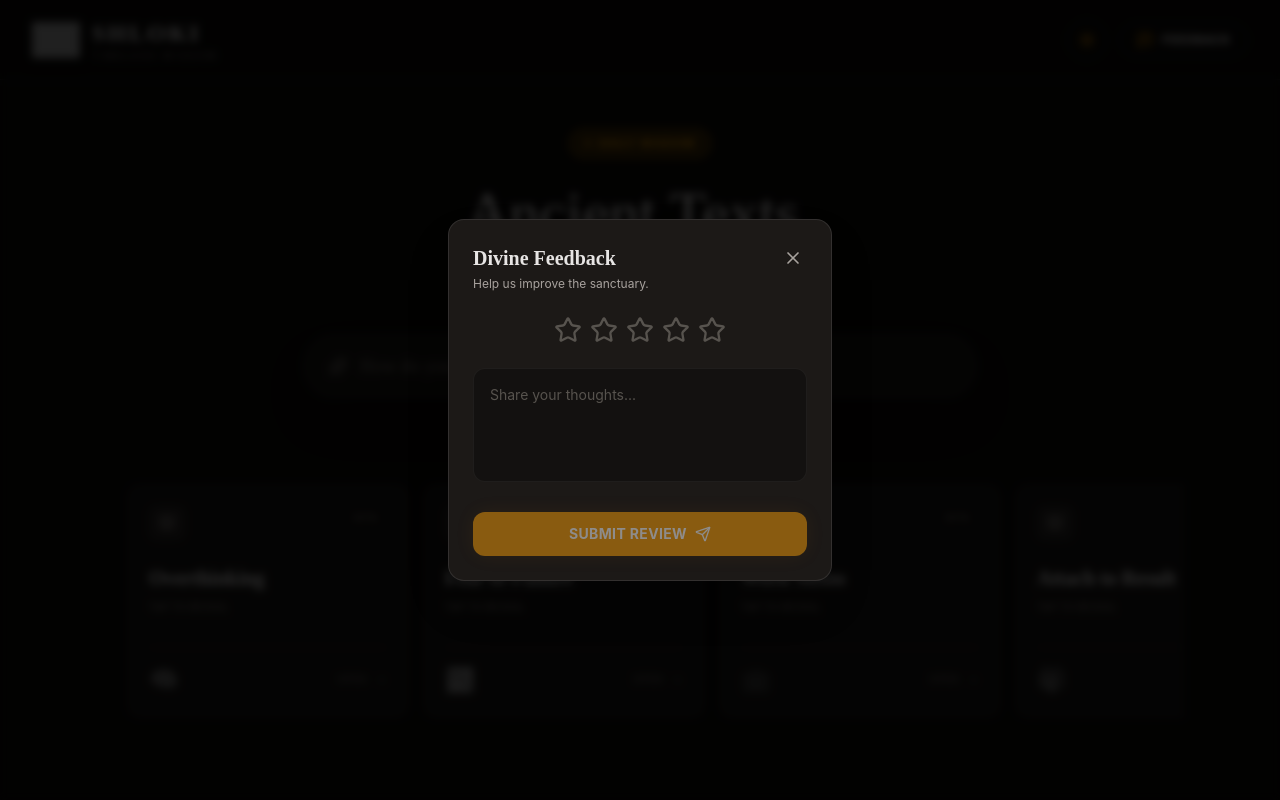
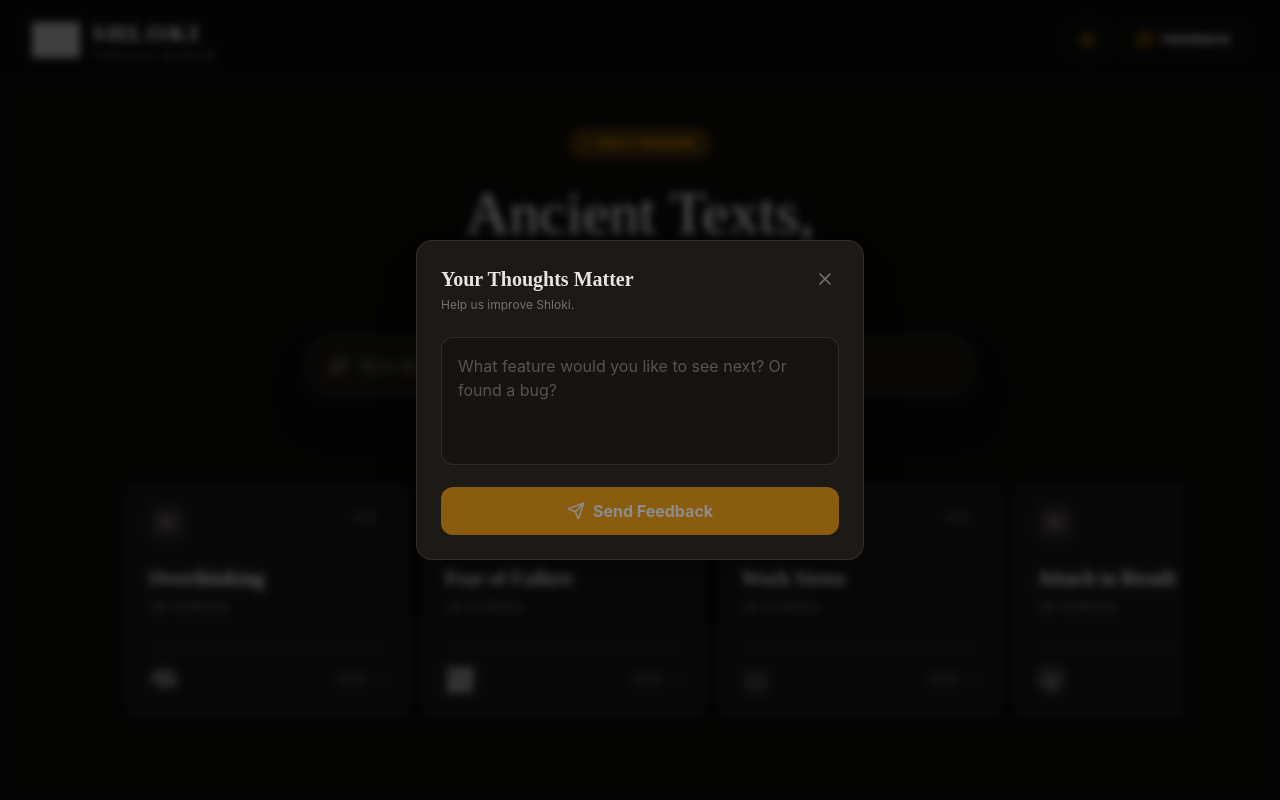
Before and after one commit to sharsh07-dev/shloki, a React (Vite) app: page / in a window 1280 px wide. Both pictures are taken after a click on the button "FEEDBACK". Shown: the top 800 px of the page. Built offline with nearby package versions, Linux system fonts and the light colour scheme; grey boxes are pictures that could not be loaded.

Commit message:
power of laws

```diff
--- a/package.json
+++ b/package.json
@@ -10,6 +10,7 @@
     "preview": "vite preview"
   },
   "dependencies": {
+    "@supabase/supabase-js": "^2.90.1",
     "clsx": "^2.1.1",
     "firebase": "^12.8.0",
     "framer-motion": "^12.27.0",
--- a/src/components/ui/FeedbackModal.jsx
+++ b/src/components/ui/FeedbackModal.jsx
@@ -1,116 +1,113 @@
 import { useState } from 'react';
-import { motion, AnimatePresence } from 'framer-motion';
-import { X, Star, Send } from 'lucide-react';
+import { X, Send, CheckCircle, Loader } from 'lucide-react';
 import useStore from '../../store/useStore';
+import { supabase } from '../../lib/supabaseClient'; // <--- IMPORT THIS
 
 export default function FeedbackModal() {
   const { isFeedbackOpen, toggleFeedback } = useStore();
-  const [rating, setRating] = useState(0);
-  const [hoverRating, setHoverRating] = useState(0);
-  const [isSubmitting, setIsSubmitting] = useState(false);
+  const [message, setMessage] = useState('');
+  const [rating, setRating] = useState(null); // Optional: if you want star ratings
+  const [status, setStatus] = useState('idle'); // idle | submitting | success | error
 
-  const handleSubmit = (e) => {
+  if (!isFeedbackOpen) return null;
+
+  const handleSubmit = async (e) => {
     e.preventDefault();
-    setIsSubmitting(true);
+    if (!message.trim()) return;
 
-    // Simulate Backend Call
+    setStatus('submitting');
+
+    try {
+      // === 1. SEND DATA TO SUPABASE ===
+      const { error } = await supabase
+        .from('feedback')
+        .insert([{ message: message, rating: rating }]);
+
+      if (error) throw error;
+
+      // === 2. SUCCESS STATE ===
+      setStatus('success');
       setTimeout(() => {
-      setIsSubmitting(false);
         toggleFeedback();
-      setRating(0);
-      alert("Thank you. Your words have been received. 🙏");
-    }, 1500);
+        setStatus('idle');
+        setMessage('');
+        setRating(null);
+      }, 2000);
+
+    } catch (error) {
+      console.error('Error submitting feedback:', error);
+      setStatus('error');
+    }
   };
 
   return (
-    <AnimatePresence>
-      {isFeedbackOpen && (
-        <>
+    <div className="fixed inset-0 z-[100] flex items-center justify-center px-4">
       {/* Backdrop */}
-          <motion.div
-            initial={{ opacity: 0 }}
-            animate={{ opacity: 1 }}
-            exit={{ opacity: 0 }}
+      <div
+        className="absolute inset-0 bg-black/60 backdrop-blur-sm"
         onClick={toggleFeedback}
-            className="fixed inset-0 bg-black/80 backdrop-blur-sm z-[60]"
       />
 
-          {/* Modal Container */}
-          <div className="fixed inset-0 z-[70] flex items-center justify-center p-4 pointer-events-none">
-            <motion.div
-              initial={{ scale: 0.9, opacity: 0, y: 20 }}
-              animate={{ scale: 1, opacity: 1, y: 0 }}
-              exit={{ scale: 0.9, opacity: 0, y: 20 }}
-              className="w-full max-w-sm bg-spiritual-card border border-white/10 rounded-2xl shadow-2xl pointer-events-auto overflow-hidden"
-            >
+      {/* Modal Content */}
+      <div className="relative w-full max-w-md bg-stone-900 border border-white/10 rounded-2xl p-6 shadow-2xl animate-in zoom-in-95 duration-200">
+
         {/* Header */}
-              <div className="p-6 pb-2 flex justify-between items-start">
+        <div className="flex justify-between items-start mb-6">
           <div>
-                  <h3 className="font-serif text-xl text-parchment font-bold">Divine Feedback</h3>
-                  <p className="text-parchment-dim text-xs mt-1">Help us improve the sanctuary.</p>
+            <h2 className="text-xl font-serif text-parchment font-bold">Your Thoughts Matter</h2>
+            <p className="text-stone-500 text-xs mt-1">Help us improve Shloki.</p>
           </div>
           <button
             onClick={toggleFeedback}
-                  className="p-1 rounded-full hover:bg-white/5 text-parchment-dim hover:text-white transition-colors"
+            className="text-stone-500 hover:text-white transition-colors p-1"
           >
             <X size={20} />
           </button>
         </div>
 
-              {/* Form */}
-              <form onSubmit={handleSubmit} className="p-6 pt-4 space-y-6">
+        {/* Success View */}
+        {status === 'success' ? (
+          <div className="flex flex-col items-center justify-center py-8 text-center animate-in fade-in">
+            <CheckCircle size={48} className="text-green-500 mb-4" />
+            <h3 className="text-lg text-white font-bold">Thank You!</h3>
+            <p className="text-stone-400 text-sm">Your wisdom has been received.</p>
+          </div>
+        ) : (
+          /* Form View */
+          <form onSubmit={handleSubmit} className="space-y-4">
+            <textarea
+              className="w-full h-32 bg-black/20 border border-white/10 rounded-xl p-4 text-parchment placeholder:text-stone-600 focus:border-saffron focus:ring-1 focus:ring-saffron/50 outline-none resize-none transition-all"
+              placeholder="What feature would you like to see next? Or found a bug?"
+              value={message}
+              onChange={(e) => setMessage(e.target.value)}
+              disabled={status === 'submitting'}
+            />
 
-                {/* Star Rating */}
-                <div className="flex justify-center gap-2">
-                  {[1, 2, 3, 4, 5].map((star) => (
+            {/* Error Message */}
+            {status === 'error' && (
+              <p className="text-red-400 text-xs text-center">Failed to send. Please try again.</p>
+            )}
+
             <button
-                      key={star}
-                      type="button"
-                      onMouseEnter={() => setHoverRating(star)}
-                      onMouseLeave={() => setHoverRating(0)}
-                      onClick={() => setRating(star)}
-                      className="transition-transform hover:scale-110 focus:outline-none"
+              type="submit"
+              disabled={!message.trim() || status === 'submitting'}
+              className="w-full py-3 bg-saffron hover:bg-amber-600 text-white font-bold rounded-xl transition-all disabled:opacity-50 disabled:cursor-not-allowed flex items-center justify-center gap-2"
             >
-                      <Star
-                        size={28}
-                        fill={(hoverRating || rating) >= star ? "#d97706" : "transparent"}
-                        className={(hoverRating || rating) >= star ? "text-saffron" : "text-stone-600"}
-                      />
-                    </button>
-                  ))}
-                </div>
-
-                {/* Text Area */}
-                <div className="relative">
-                  <textarea
-                    placeholder="Share your thoughts..."
-                    required
-                    rows="4"
-                    className="w-full bg-black/30 border border-white/5 rounded-xl p-4 text-parchment text-sm placeholder:text-stone-600 focus:outline-none focus:border-saffron/50 transition-colors resize-none"
-                  ></textarea>
-                </div>
-
-                {/* Submit Button */}
-                <button
-                  type="button"
-                  onClick={handleSubmit}
-                  disabled={isSubmitting || rating === 0}
-                  className="w-full py-3 bg-saffron text-white rounded-xl font-bold text-sm tracking-wide uppercase shadow-glow hover:bg-saffron-light disabled:opacity-50 disabled:cursor-not-allowed flex items-center justify-center gap-2 transition-all"
-                >
-                  {isSubmitting ? (
-                    <span className="animate-pulse">Sending...</span>
+              {status === 'submitting' ? (
+                <>
+                  <Loader size={18} className="animate-spin" />
+                  Sending...
+                </>
               ) : (
                 <>
-                      <span>Submit Review</span>
-                      <Send size={16} />
+                  <Send size={18} />
+                  Send Feedback
                 </>
               )}
             </button>
           </form>
-            </motion.div>
+        )}
       </div>
-        </>
-      )}
-    </AnimatePresence>
+    </div>
   );
 }
--- /dev/null
+++ b/src/lib/supabaseClient.js
@@ -0,0 +1,6 @@
+import { createClient } from '@supabase/supabase-js'
+
+const supabaseUrl = 'https://fzliigdltdpdadsreljd.supabase.co'
+const supabaseKey = 'eyJhbGciOiJIUzI1NiIsInR5cCI6IkpXVCJ9.eyJpc3MiOiJzdXBhYmFzZSIsInJlZiI6ImZ6bGlpZ2RsdGRwZGFkc3JlbGpkIiwicm9sZSI6ImFub24iLCJpYXQiOjE3Njg5MDYyNDAsImV4cCI6MjA4NDQ4MjI0MH0.FE5L3SuyXYcG7HSowABCwZWHHMY22IMw-qNZiuB3vio'
+
+export const supabase = createClient(supabaseUrl, supabaseKey)
```
Also changed, not shown: 1 other file (tests, documents, lock files or other folders). Lines whose indentation alone changed are shown as unchanged.
